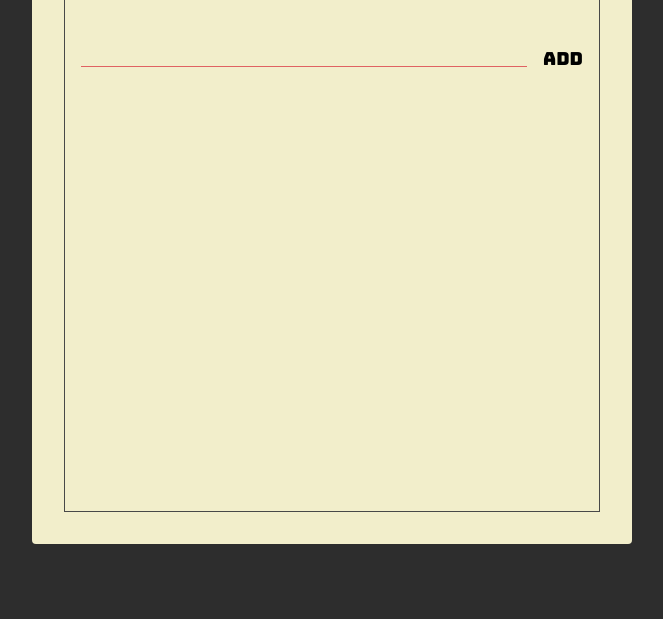
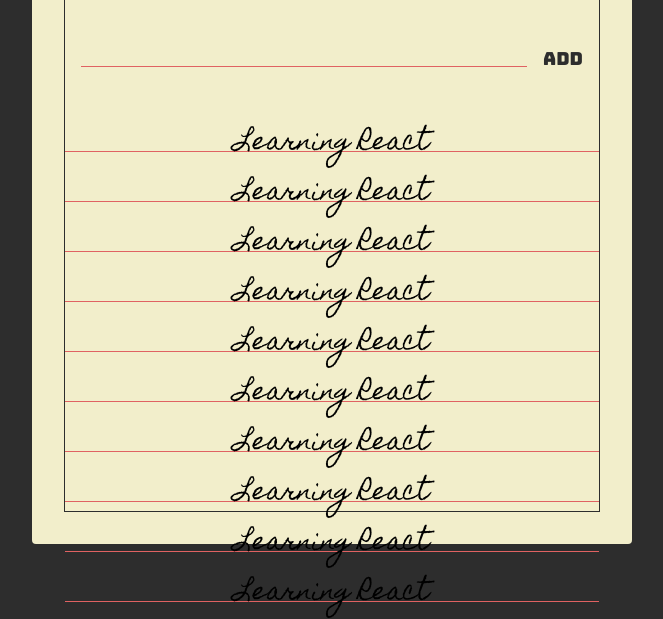
Before and after one commit to mnurulfadhil/react-started, a website: page index.html in a window 1280 px wide. Shown: the part 206-825 px from the top of the page, without its empty margins (308-971 px from the left). Before the commit the page ends 800 px from the top, so only its background shows below. Drawn offline with Linux system fonts and the light colour scheme.

Commit message:
todolist section("todos")

```diff
--- a/index.html
+++ b/index.html
@@ -15,7 +15,7 @@
     <div class="container">
       <div class="frame">
         <section class="header">
-          <button class="header-btn">Add</button>
+          <button class="header-btn main-black-color">Add</button>
           <h1 class="header-title">Todo Lists</h1>
           <button class="header-btn main-red-color">Clear</button>
         </section>
@@ -23,8 +23,40 @@
         <section class="add">
           <form class="add-form">
             <input type="text" class="add-input" />
-            <button class="add-btn">Add</button>
+            <button class="add-btn main-black-color">Add</button>
           </form>
+        </section>
+        <section class="todos">
+          <div class="todo">
+            <span class="todo-text">Learning React</span>
+          </div>
+          <div class="todo">
+            <span class="todo-text">Learning React</span>
+          </div>
+          <div class="todo">
+            <span class="todo-text">Learning React</span>
+          </div>
+          <div class="todo">
+            <span class="todo-text">Learning React</span>
+          </div>
+          <div class="todo">
+            <span class="todo-text">Learning React</span>
+          </div>
+          <div class="todo">
+            <span class="todo-text">Learning React</span>
+          </div>
+          <div class="todo">
+            <span class="todo-text">Learning React</span>
+          </div>
+          <div class="todo">
+            <span class="todo-text">Learning React</span>
+          </div>
+          <div class="todo">
+            <span class="todo-text">Learning React</span>
+          </div>
+          <div class="todo">
+            <span class="todo-text">Learning React</span>
+          </div>
         </section>
       </div>
     </div>
--- a/style.css
+++ b/style.css
@@ -4,10 +4,14 @@
 
 :root {
   --main-red-color: #e06262;
+  --main-black-color: #2d2d2d;
 }
 
 .main-red-color {
   color: var(--main-red-color);
+}
+.main-black-color {
+  color: var(--main-black-color);
 }
 
 html {
@@ -42,11 +46,12 @@
 }
 
 .frame {
-  border: 1px solid #484848;
+  border: 1px solid var(--main-black-color);
   height: 100%;
 
   display: flex;
   flex-direction: column;
+  justify-content: space-between;
 }
 
 .header {
@@ -57,6 +62,7 @@
 .header-title {
   flex: 1;
   text-align: center;
+  color: var(--main-black-color);
 
   font-size: 3.6rem;
   font-family: "Homemade Apple", sans-serif;
@@ -72,6 +78,13 @@
   outline: unset;
 
   cursor: pointer;
+}
+
+.header-btn.main-red-color:active {
+  text-shadow: 1px 1px 2px var(--main-red-color);
+}
+.header-btn.main-black-color:active {
+  text-shadow: 1px 1px 2px var(--main-black-color);
 }
 
 .add {
@@ -110,3 +123,30 @@
   border: unset;
   outline: unset;
 }
+.add-btn.main-black-color:active {
+  text-shadow: 1px 1px 2px var(--main-black-color);
+}
+
+.todos {
+  display: flex;
+  flex-direction: column;
+}
+.todo {
+  position: relative;
+
+  flex: 1 0 auto;
+  text-align: center;
+
+  min-height: 34px;
+  margin: 16px 0 0;
+  font-family: "Homemade Apple", sans-serif;
+  font-size: 24px;
+
+  border-bottom: 1px solid var(--main-red-color);
+}
+
+.todo-text {
+  position: absolute;
+  left: 50%;
+  transform: translate(-50%);
+}
```
